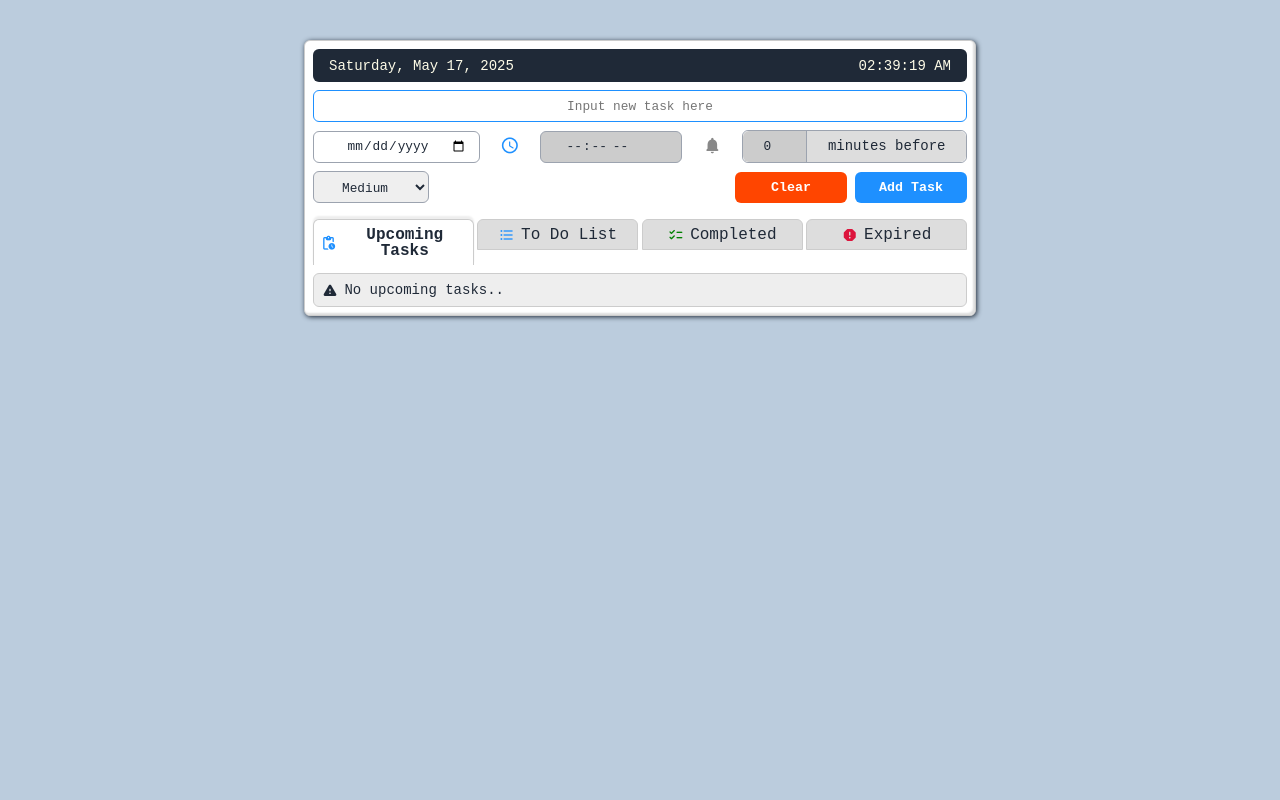
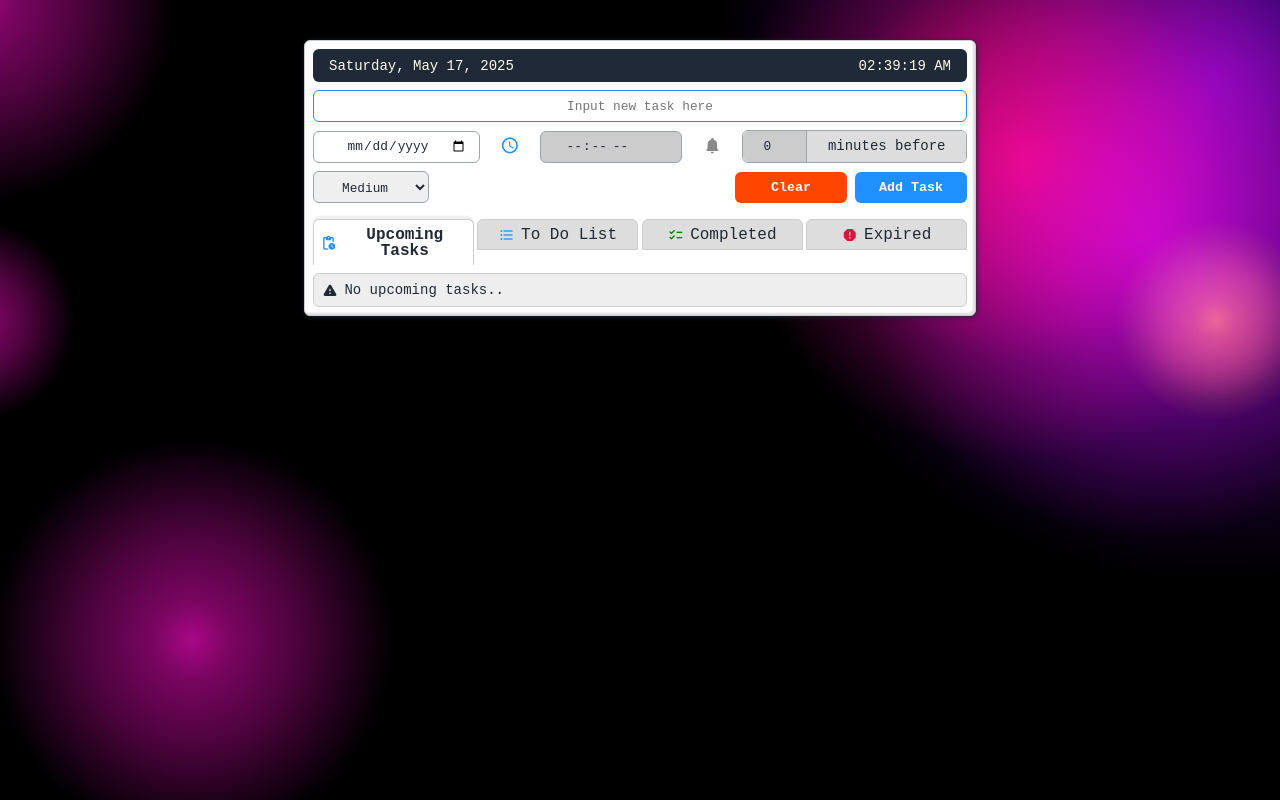
Before and after one commit to Hooman-Siadat/to-do-web-app, a plain HTML site: page index.html in a window 1280 px wide. Drawn offline with nearby package versions, Linux system fonts and the light colour scheme.

Commit message:
minor visual improvements

```diff
--- a/style/style_minimal.css
+++ b/style/style_minimal.css
@@ -33,7 +33,77 @@
 body {
     font-family: monospace;
     font-size: 0.875rem;
-    background-color: #bbccdd;
+    /* background-color: #bbccdd; */
+    background-color: #000000;
+    background-attachment: fixed;
+    background-image:
+        /* radial-gradient(circle at 80% 40%, rgba(236, 10, 206, 0.95), transparent 50%), */ radial-gradient(
+            circle 300px at 90% 30%,
+            rgba(203, 5, 243, 0.7) 0%,
+            rgba(203, 5, 243, 0.5) 30%,
+            rgba(203, 5, 243, 0.3) 55%,
+            transparent 100%
+        ),
+        radial-gradient(
+            circle 300px at 80% 20%,
+            rgba(241, 7, 97, 0.7) 0%,
+            rgba(241, 7, 97, 0.5) 20%,
+            rgba(241, 7, 97, 0.3) 55%,
+            transparent 100%
+        ),
+        radial-gradient(
+            circle 200px at 80% 20%,
+            rgba(241, 7, 97, 0.7) 0%,
+            rgba(241, 7, 97, 0.5) 20%,
+            rgba(241, 7, 97, 0.3) 55%,
+            transparent 100%
+        ),
+        radial-gradient(
+            circle 100px at 95% 40%,
+            rgba(240, 140, 10, 0.7) 0%,
+            rgba(240, 140, 10, 0.5) 20%,
+            rgba(240, 140, 10, 0.3) 55%,
+            transparent 100%
+        ),
+        radial-gradient(
+            circle 80px at 95% 40%,
+            rgba(233, 7, 233, 0.7) 0%,
+            rgba(233, 7, 233, 0.5) 20%,
+            rgba(233, 7, 233, 0.3) 55%,
+            transparent 100%
+        ),
+        radial-gradient(
+            circle 500px at 95% 10%,
+            rgba(124, 7, 233, 0.7) 0%,
+            rgba(124, 7, 233, 0.5) 20%,
+            rgba(124, 7, 233, 0.3) 55%,
+            transparent 100%
+        ),
+        radial-gradient(
+            circle 100px at -2% 40%,
+            rgba(240, 10, 190, 0.7) 0%,
+            rgba(240, 10, 190, 0.5) 20%,
+            rgba(240, 10, 190, 0.3) 55%,
+            transparent 100%
+        ),
+        radial-gradient(
+            circle 200px at -2% 0%,
+            rgba(240, 10, 190, 0.7) 0%,
+            rgba(240, 10, 190, 0.5) 20%,
+            rgba(240, 10, 190, 0.3) 55%,
+            transparent 100%
+        ),
+        radial-gradient(
+            circle 200px at 15% 80%,
+            rgba(240, 10, 190, 0.7) 0%,
+            rgba(240, 10, 190, 0.5) 20%,
+            rgba(240, 10, 190, 0.3) 55%,
+            transparent 100%
+        ),
+        linear-gradient(0deg, #000001, #010001);
+    background-blend-mode: screen, lighten, lighten, normal;
+    background-repeat: no-repeat;
+    background-size: cover;
     color: #1f2937;
     padding: 2.5rem 1rem;
 }
@@ -475,7 +545,9 @@ button#form-reset:hover {
     min-height: 60px;
     gap: 0.3rem;
     padding: 0.5rem;
-    background: #323232;
+    background-color: rgba(255, 255, 255, 0.1);
+    -webkit-backdrop-filter: blur(30px); /* Safari support */
+    backdrop-filter: blur(30px); /* the frost */
     color: white;
     border-radius: 0.4rem;
     box-shadow: 0 4px 8px rgba(0, 0, 0, 1);
```
